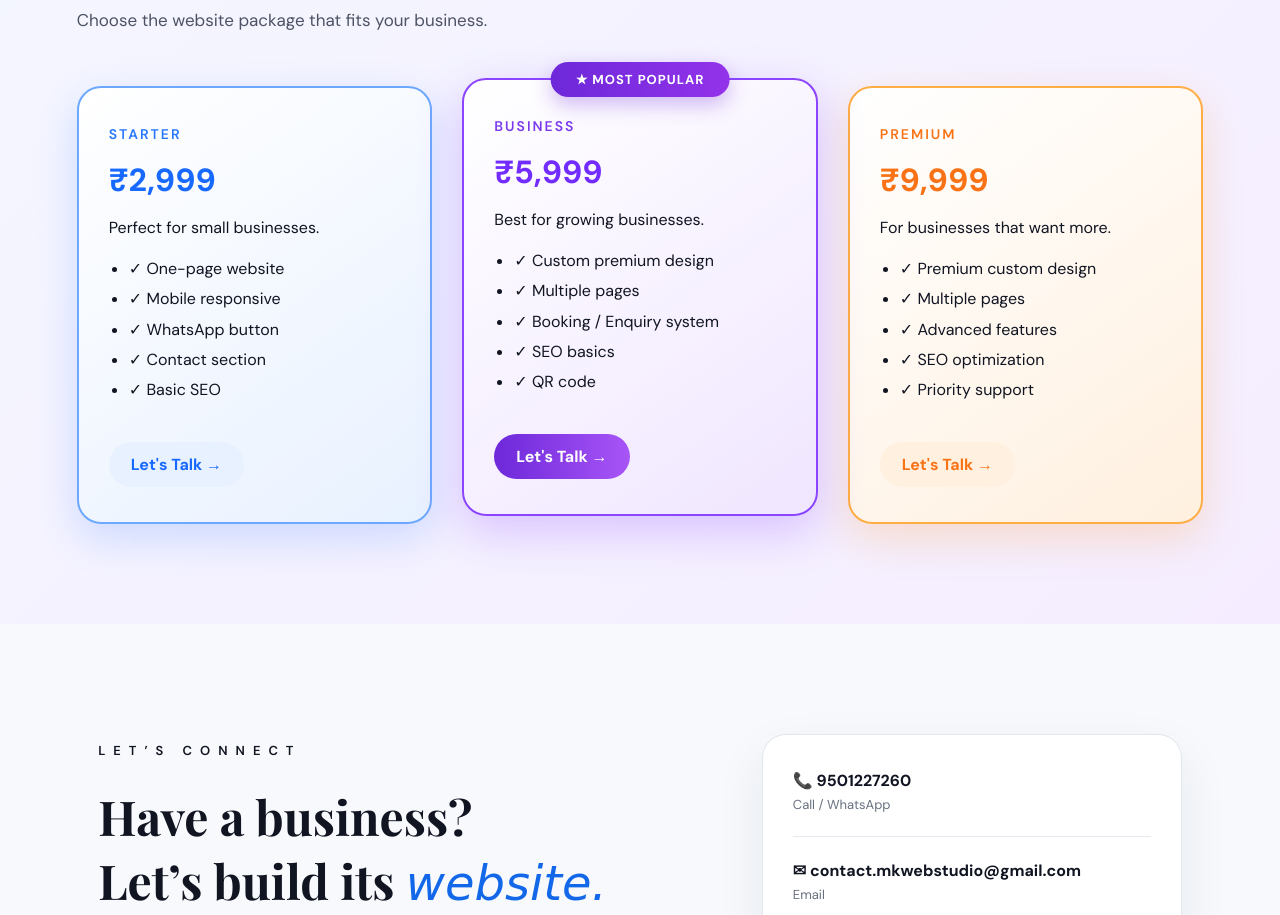
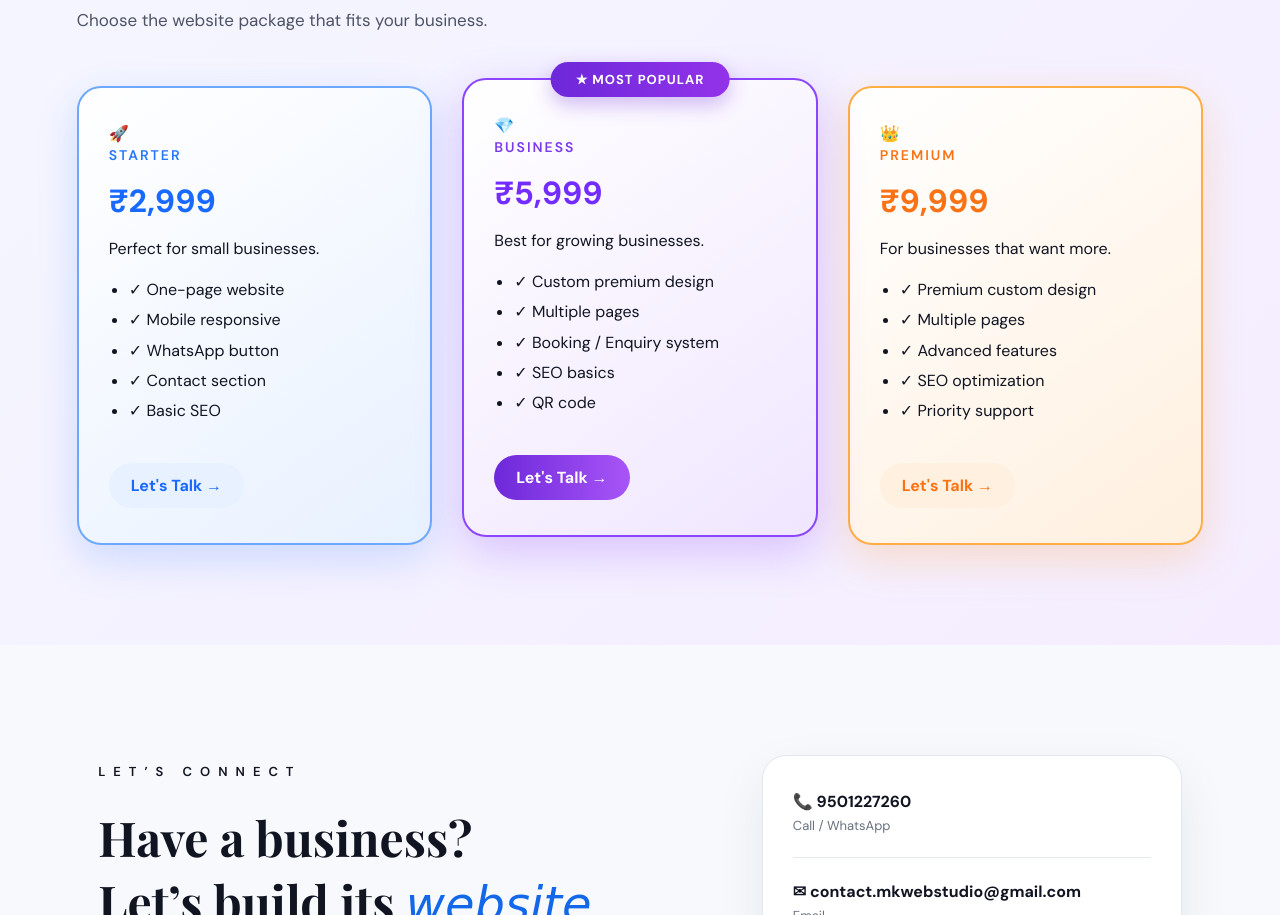
Before and after one commit to mkwebstudio76/mmkwebstudio, a plain HTML site: page index.html in a window 1280 px wide. Shown: the part 2192-3107 px from the top of the page. Drawn offline with nearby package versions, Linux system fonts and the light colour scheme.

Commit message:
Update index.html

```diff
--- a/index.html
+++ b/index.html
@@ -93,6 +93,7 @@
   <div class="pricing-grid">
 
     <div class="price-card">
+     <div class="price-icon starter-icon">🚀</div>
       <span>STARTER</span>
       <h3>₹2,999</h3>
       <p>Perfect for small businesses.</p>
@@ -107,6 +108,7 @@
     </div>
 
     <div class="price-card featured">
+     <div class="price-icon business-icon">💎</div>
       <span>BUSINESS</span>
       <h3>₹5,999</h3>
       <p>Best for growing businesses.</p>
@@ -121,6 +123,7 @@
     </div>
 
     <div class="price-card">
+     <div class="price-icon premium-icon">👑</div>
       <span>PREMIUM</span>
       <h3>₹9,999</h3>
       <p>For businesses that want more.</p>
```
